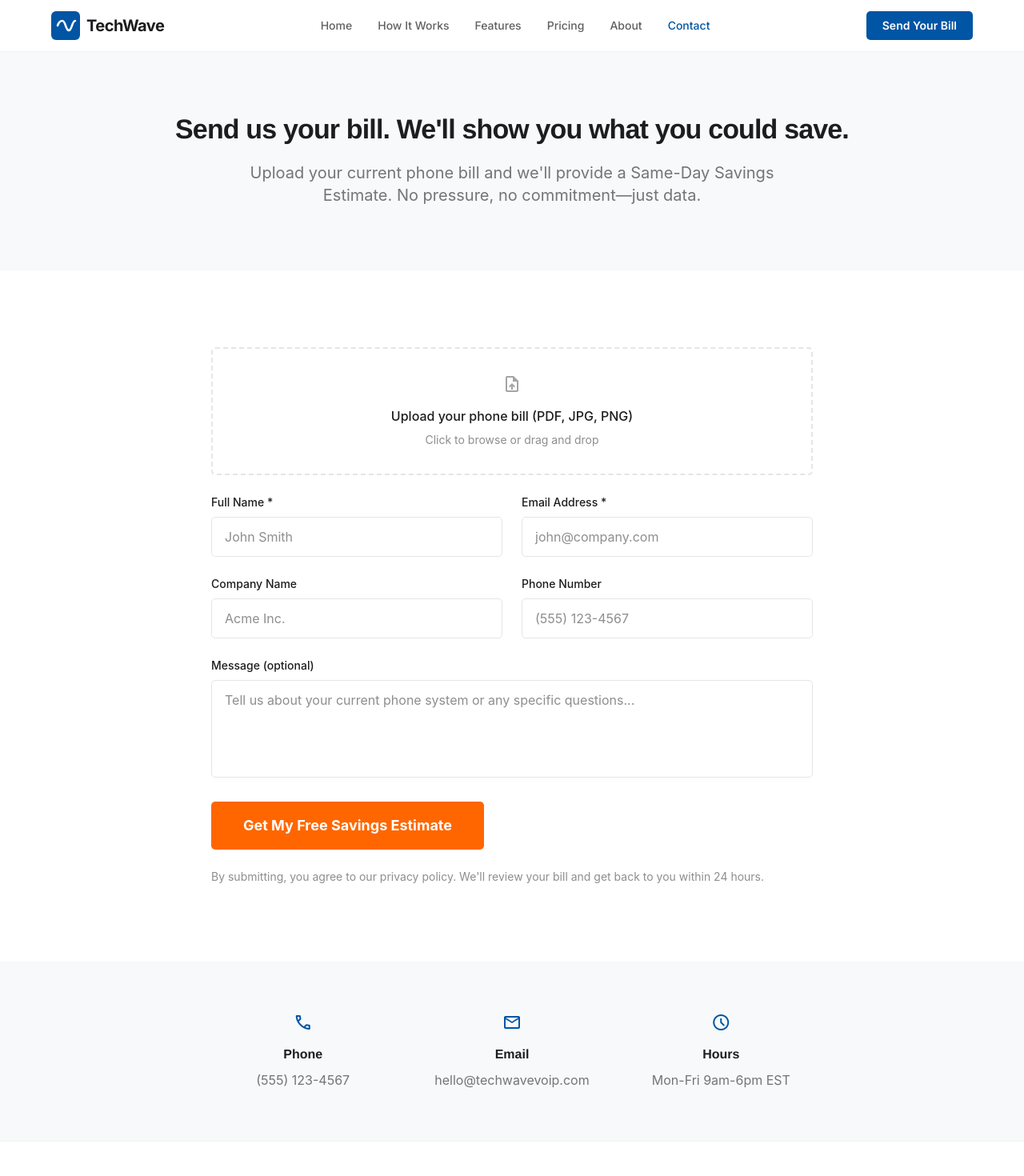
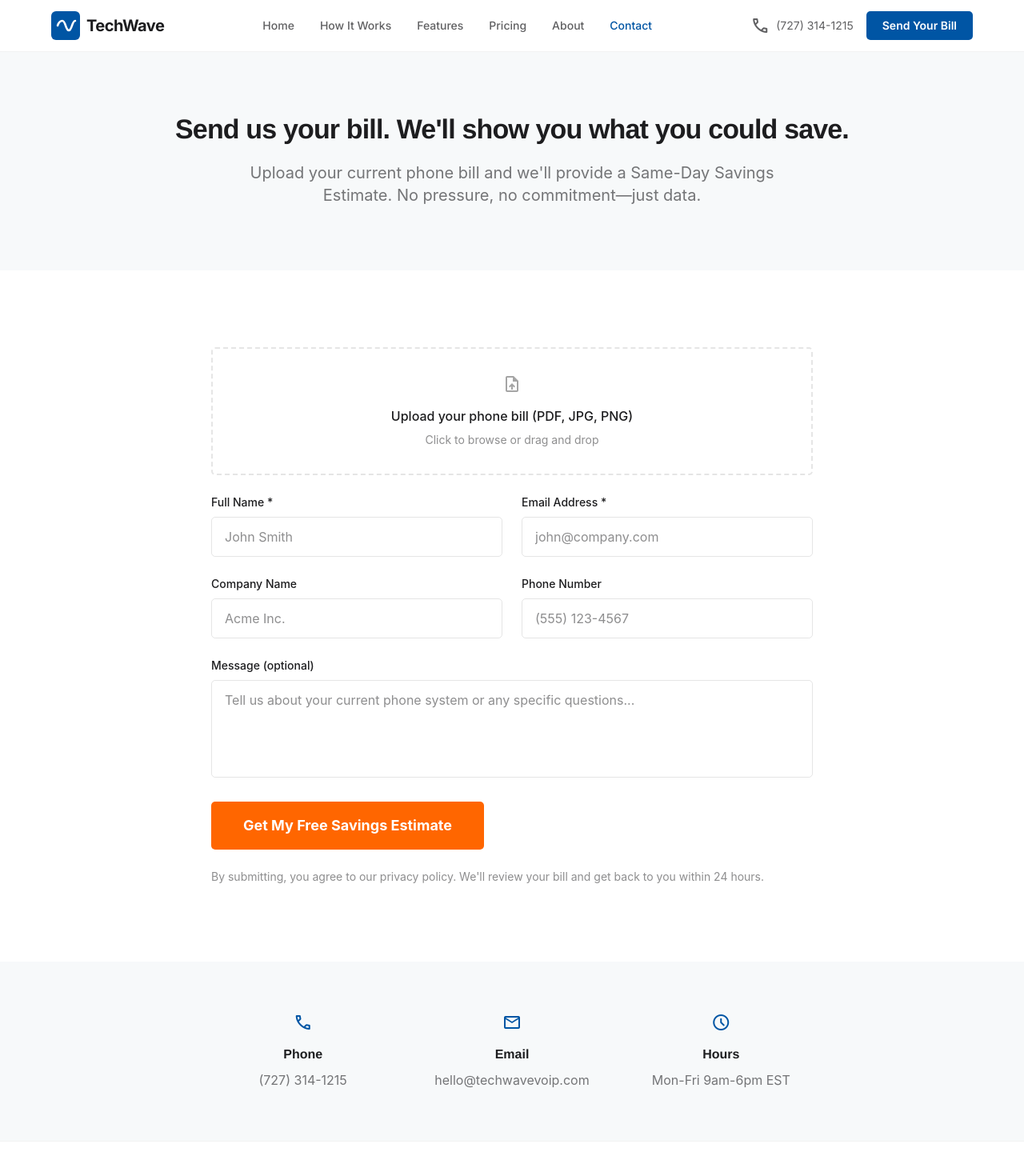
Before and after one commit to gsteinig/techwave-voip-opencode-v1, a Next.js app: page /contact in a window 1280 px wide. Shown: the top 1470 px of the page at 80% size. Built offline with nearby package versions, Linux system fonts and the light colour scheme.

Commit message:
Fix syntax error, add phone number (727) 314-1215

```diff
--- a/src/app/contact/page.tsx
+++ b/src/app/contact/page.tsx
@@ -185,7 +185,7 @@ export default function Contact() {
                   phone
                 </span>
                 <h3 className="font-heading font-bold text-text-primary mb-2">Phone</h3>
-                <p className="text-text-primary/60">(555) 123-4567</p>
+                <a href="tel:+17273141215" className="text-text-primary/60 hover:text-primary">(727) 314-1215</a>
               </div>
               <div>
                 <span className="material-symbols-outlined text-3xl text-primary mb-4 block mx-auto">
--- a/src/app/page.tsx
+++ b/src/app/page.tsx
@@ -82,11 +82,6 @@ export default function Home() {
               </p>
             </div>
             <ProblemsGrid />
-          </div>
-        </section>
-                  <p className="text-sm text-text-primary/60">
-                    99.99% uptime SLA. Redundant data centers. We monitor your call quality 24/7.
-                  </p>
           </div>
         </section>
 
--- a/src/components/Header.tsx
+++ b/src/components/Header.tsx
@@ -40,6 +40,10 @@ export default function Header() {
         </nav>
 
         <div className="flex items-center gap-4">
+          <a href="tel:+17273141215" className="hidden lg:flex items-center gap-2 text-sm text-text-primary/70 hover:text-primary">
+            <span className="material-symbols-outlined text-sm">phone</span>
+            (727) 314-1215
+          </a>
           <Link
             href="/contact"
             className="hidden sm:flex items-center justify-center rounded-[5px] bg-primary px-5 py-2 text-sm font-semibold text-white transition-all hover:bg-primary/90 active:scale-95"
```
